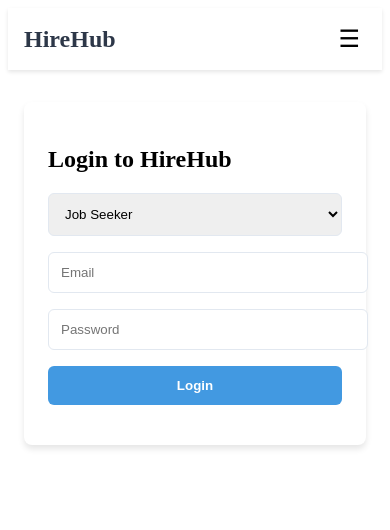
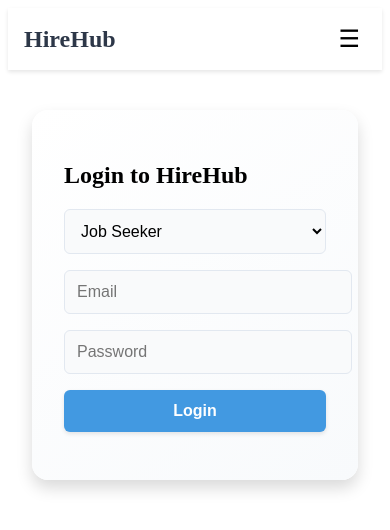
Before and after one commit to AkshatJain1817/HireHub, a React (Create React App) app in the folder client/: page /login in a window 390 px wide. Shown: the top 530 px of the page. Built offline with nearby package versions, Linux system fonts and the light colour scheme.

Commit message:
Update Login.css

```diff
--- a/client/src/components/Login.css
+++ b/client/src/components/Login.css
@@ -1,49 +1,74 @@
 .login-form {
     max-width: 400px;
-    margin: 4rem auto;
-    padding: 2rem;
-    background: white;
-    border-radius: 0.5rem;
-    box-shadow: 0 4px 6px rgba(0,0,0,0.1);
+    margin: 5rem auto;
+    padding: 2.5rem;
+    background: linear-gradient(145deg, #ffffff 0%, #f8fafc 100%);
+    border-radius: 1rem;
+    box-shadow: 0 8px 16px rgba(0,0,0,0.15);
+    transition: transform 0.3s ease;
+}
+
+.login-form:hover {
+    transform: translateY(-3px);
 }
 
 .form-group {
     width: 100%;
-    padding: 0.75rem;
-    margin-bottom: 1rem;
-    border: 1px solid #e2e8f0;
-    border-radius: 0.375rem;
-    transition: all 0.3s;
+    padding: 0.85rem;
+    margin-bottom: 1.25rem;
+    border: 1px solid #e5e7eb;
+    border-radius: 0.5rem;
+    font-size: 1rem;
+    transition: all 0.3s ease;
+    background: #f9fafb;
 }
 
 .form-group:focus {
     outline: none;
-    border-color: #4299e1;
-    box-shadow: 0 0 0 3px rgba(66,153,225,0.1);
+    border-color: #3b82f6;
+    box-shadow: 0 0 0 4px rgba(59,130,246,0.15);
+    background: #ffffff;
 }
 
 button.form-group {
-    background-color: #4299e1;
+    background: #3b82f6;
     color: white;
     border: none;
     cursor: pointer;
     font-weight: 600;
-    transition: background-color 0.3s;
+    padding: 0.85rem;
+    border-radius: 0.5rem;
+    transition: all 0.3s ease;
+    box-shadow: 0 2px 4px rgba(0,0,0,0.1);
 }
 
 button.form-group:hover {
-    background-color: #3182ce;
+    background: #2563eb;
+    transform: translateY(-2px);
+    box-shadow: 0 4px 8px rgba(0,0,0,0.15);
 }
 
 .error {
-    color: #e53e3e;
-    padding: 0.5rem;
+    color: #dc2626;
+    padding: 0.75rem;
     text-align: center;
+    font-size: 0.9rem;
+    background: #fef2f2;
+    border-radius: 0.5rem;
+    margin-bottom: 1rem;
 }
 
 @media (max-width: 480px) {
     .login-form {
-      margin: 2rem 1rem;
-      padding: 1.5rem;
+        margin: 2.5rem 1.5rem;
+        padding: 2rem;
+    }
+
+    .form-group {
+        padding: 0.75rem;
+    }
+
+    button.form-group {
+        padding: 0.75rem;
     }
 }
```
Lines whose indentation alone changed are shown as unchanged.
